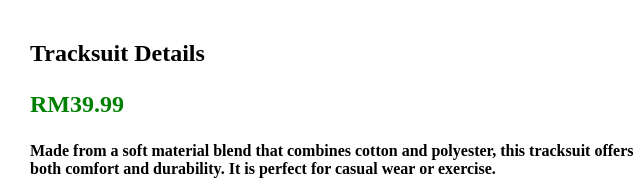
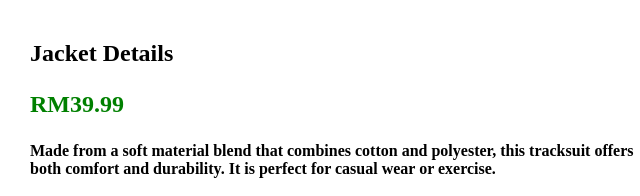
Before and after one commit to Unlixke/amin, a plain HTML site: page Jacket.html in a window 1280 px wide. Shown: the top 196 px of the page, 620-1260 px from the left. Drawn offline with Linux system fonts and the light colour scheme.

Commit message:
update jacket

```diff
--- a/Jacket.html
+++ b/Jacket.html
@@ -142,7 +142,7 @@
 
     <!-- Right Column: Product Details -->
     <div class="column">
-        <h2>Tracksuit Details</h2>
+        <h2>Jacket Details</h2>
         <p class="price">RM39.99</p>
         <h4>Made from a soft material blend that combines cotton and polyester, this tracksuit offers both comfort and durability. It is perfect for casual wear or exercise.</h4>
         <p class="description">
```
